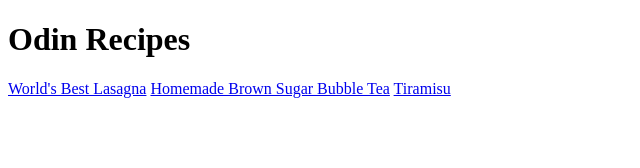
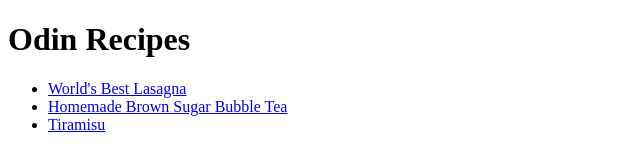
Before and after one commit to Daricio/odin-recipes, a plain HTML site: page index.html in a window 1280 px wide. Shown: the whole page, without its empty margins (0-640 px from the left). Drawn offline with Linux system fonts and the light colour scheme.

Commit message:
Put links to recipes in unordered list

```diff
--- a/index.html
+++ b/index.html
@@ -8,8 +8,10 @@
 
   <body>
     <h1>Odin Recipes</h1>
-    <a href="./recipes/lasagna.html">World's Best Lasagna</a>
-    <a href="./recipes/bubble-tea.html">Homemade Brown Sugar Bubble Tea</a>
-    <a href="./recipes/tiramisu.html">Tiramisu</a>
+    <ul>
+      <li><a href="./recipes/lasagna.html">World's Best Lasagna</a></li>
+      <li><a href="./recipes/bubble-tea.html">Homemade Brown Sugar Bubble Tea</a></li>
+      <li><a href="./recipes/tiramisu.html">Tiramisu</a></li>
+    </ul>
   </body>
 </html>
```
